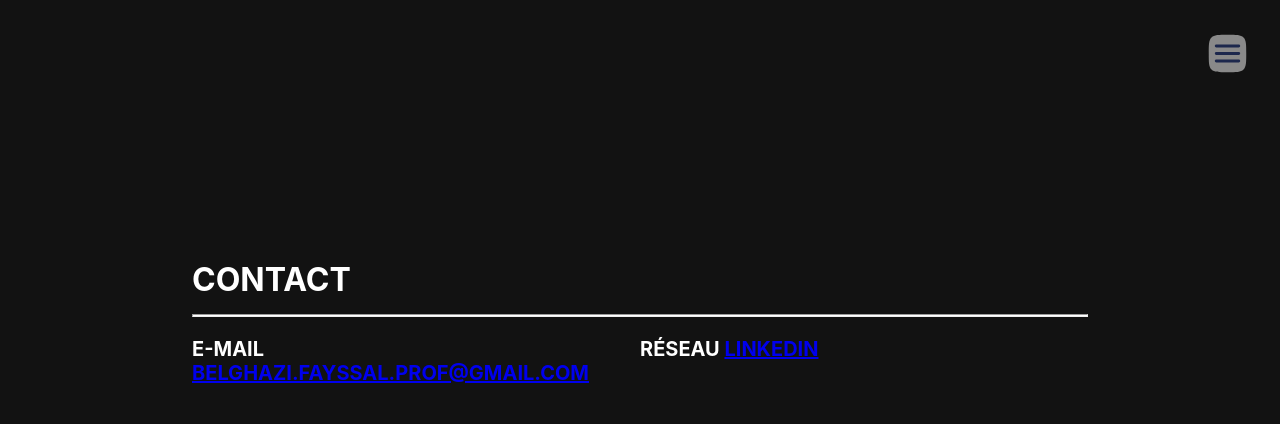
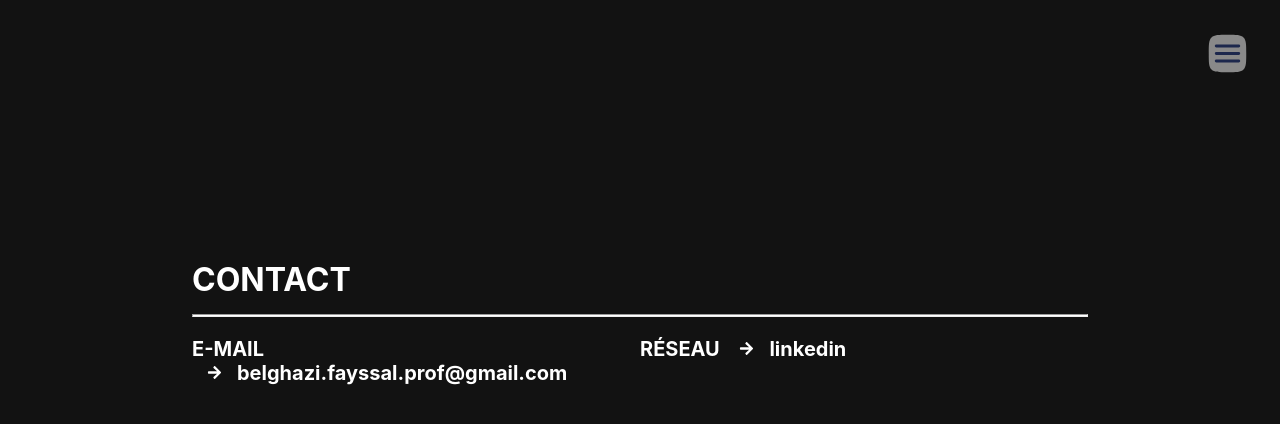
Before and after one commit to FayssalB/portfolio-3d, a React (Create React App) app: page /contact in a window 1280 px wide. Shown: the top 424 px of the page. Built offline with nearby package versions, Linux system fonts and the light colour scheme.

Commit message:
Finalisation Contact + style component Project/Detail(modal)

```diff
--- a/src/Carousel.scss
+++ b/src/Carousel.scss
@@ -22,6 +22,11 @@
             }
         }
     }
+    // .list-container{
+    //     ul li{
+
+    //     }
+    // }
 
     // .prev-button {
     //     position: absolute;
--- a/src/Contact.scss
+++ b/src/Contact.scss
@@ -26,6 +26,24 @@
             display: flex;
             margin-top: 20px;
 
+            a {
+                text-transform: lowercase;
+                text-decoration: none;
+                color: white;
+                display: inline-block;
+                position: relative;
+
+                &:hover{
+                    color: #FFA63D;
+                    text-decoration: underline;
+                }
+
+                svg{
+                    font-size: 15px;
+                    margin-right: 15px;
+                    margin-left: 15px;
+                }
+            }
             .leftside {
                 flex: 1;
 
@@ -33,8 +51,6 @@
                     text-transform: uppercase;
                     font-size: 20px;
                     font-weight: bold;
-
-                    a {}
                 }
             }
 
--- a/src/Detail.scss
+++ b/src/Detail.scss
@@ -9,7 +9,10 @@
     display: flex;
     flex-direction: column;
     align-items: center;
-
+    .noise {
+      filter: blur(5px);
+      pointer-events: none;
+  }
     .detail-elements {
       max-width: 70%;
       padding: 20px;
@@ -48,6 +51,7 @@
         }
       }
     }
+
   }
 
   .detail-techno {
--- a/src/Project.scss
+++ b/src/Project.scss
@@ -52,6 +52,13 @@
        display: inline-block;
      }
    }
+    a{
+      text-decoration: none;
+      color: #ddd;
+      &:hover{
+        color:#FFA63D;
+      }
+    }
    }
    .project-list .selected {
      font-weight: bold;
@@ -60,4 +67,10 @@
      display: none;
    }
    }
+
+
+  .noise {
+    filter: blur(5px);
+    pointer-events: none;
+  }
 }
--- a/src/components/Contact.js
+++ b/src/components/Contact.js
@@ -2,6 +2,7 @@ import { React, useState } from 'react'
 import '../Contact.scss'
 import Header from './Header'
 import { Link } from 'react-router-dom';
+import {FaArrowRight} from 'react-icons/fa'
 
 
 export const Contact = () => {
@@ -18,10 +19,10 @@ export const Contact = () => {
         <div className='sides'>
           {/* changer la structure des "sides"  //////////////////*/}
           <div className='leftside'>
-            <p>E-mail <Link>belghazi.fayssal.prof@gmail.com</Link></p>
+            <p>E-mail <a href='mailto:belghazi.fayssal.prof@gmail.com'><FaArrowRight/>belghazi.fayssal.prof@gmail.com</a></p>
           </div>
           <div className='rightside'>
-            <p>Réseau  <a href='https://www.linkedin.com/in/fayssal-belghazi/' target="_blank" rel="noopener noreferrer">linkedin</a></p>
+            <p>Réseau  <a href='https://www.linkedin.com/in/fayssal-belghazi/' target="_blank" rel="noopener noreferrer"><FaArrowRight/>Linkedin</a></p>
           </div>
 
         </div>
--- a/src/components/Detail.js
+++ b/src/components/Detail.js
@@ -13,7 +13,7 @@ const Detail = () => {
   return (
     <div className='detail-container'>
       <Header onClick={() => setModal(!modal)} visible={modal ? "visible" : "not-visible"} />
-      <div className='detail-infos'>
+      <div className={`detail-infos ${modal ? "noise" : ""}`}>
         <div className='detail-elements'>
           <h2>{projects[id].name}</h2>
           <p>{projects[id].description}</p>
--- a/src/components/Project.js
+++ b/src/components/Project.js
@@ -17,13 +17,13 @@ const Project = () => {
 
   const projects = [
     { name: "Dash (en cours)", images: ["img/DASH.png"], description: "Dash est un jeu d'ambiance" },
-    { name: "Ajout d'anciens projets bientot", images: ["img/athletes.png"], description: "Commandez votre matelas de rêve" }
+    { name: "Ajout d'anciens projets bientot", images: ["img/comingsoon.jpg"], description: "Ca arrive" }
   ];
 
   return (
     <div className='project-container'>
         <Header onClick={() => setModal(!modal)} visible={modal ? "visible" : "not-visible"} />
-      <div className='project-container-items'>
+      <div className={`project-container-items ${modal ? "noise" : ""}`}>
         <div></div>
         <Carousel images={selectedProject !== null && projects[selectedProject].images} selectedProject={selectedProject} handleProjectClick={handleProjectClick} handleMouseOver={handleMouseOver} projects={projects} />
       </div>
```
Also changed, not shown: public/img/comingsoon.jpg (added).
